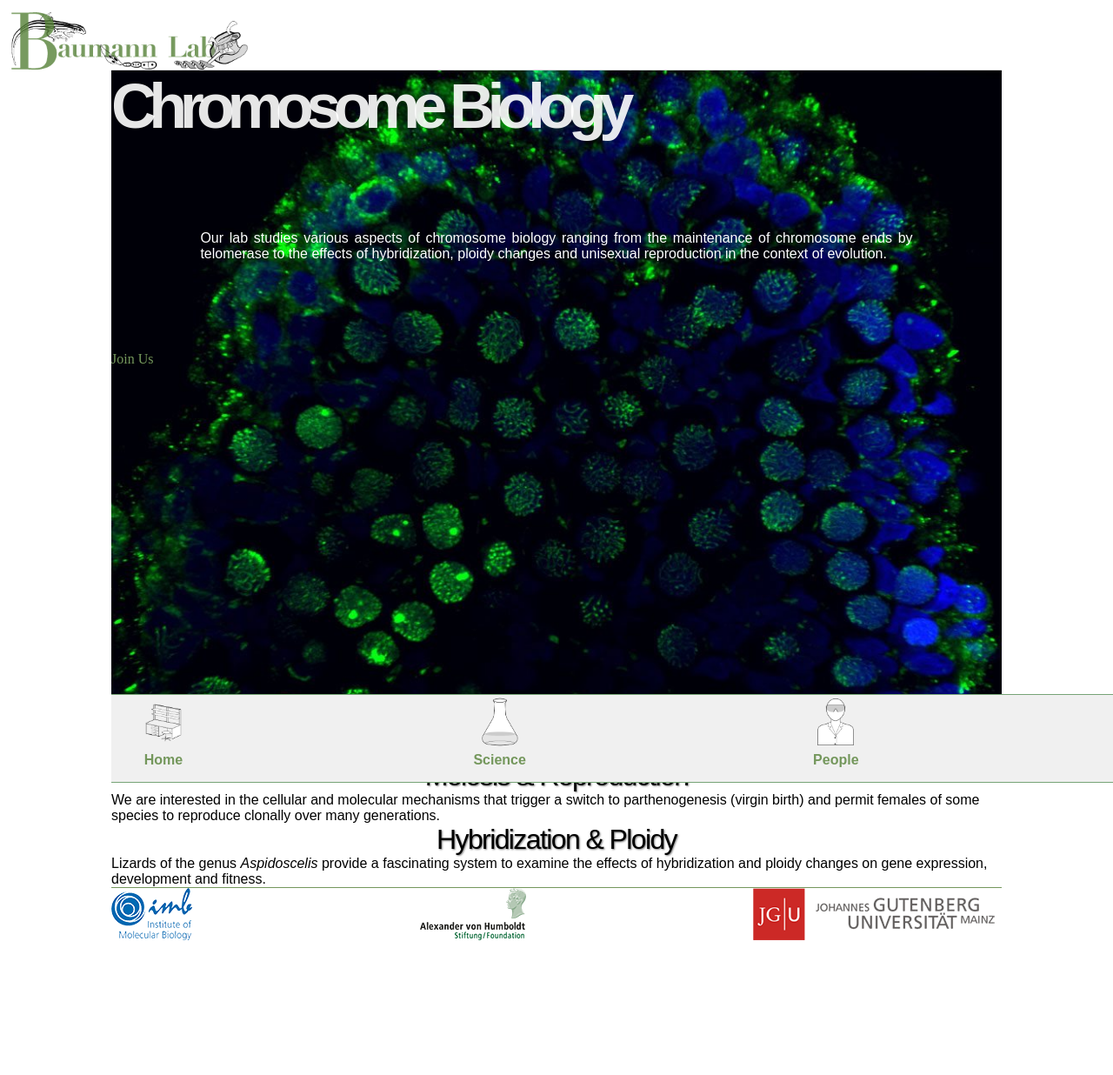
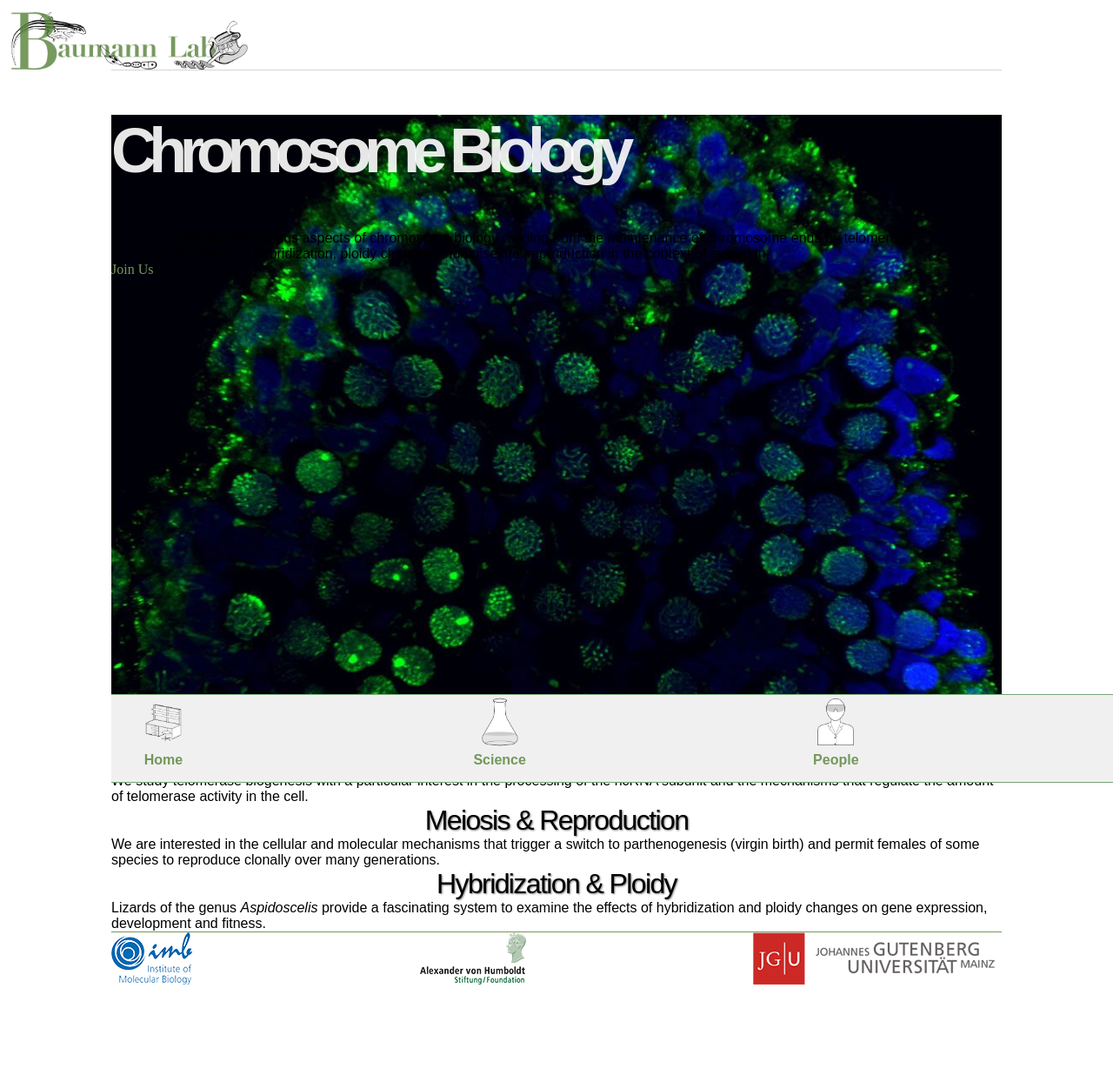
Before and after one commit to kristi-jensen/kristi-jensen.github.io, a Jekyll site: the page built from index.html, in a window 1280 px wide. Shown: the whole page at 87% size. Built offline with Jekyll 4.4.1, drawn with Linux system fonts in a browser that asks for light colours; before the commit the page ends 1185 px from its top, so only the background shows below that.

Commit message:
Update main.css

```diff
--- a/css/main.css
+++ b/css/main.css
@@ -107,14 +107,23 @@
 }
 #chrbioH {
     color: rgba(255,255,255,0.9);
+    margin: 5% 0;
 }
 #button {
-    background-color: #74975c;
+    background-color: rgba(255,255,255,0.9);
+    margin: 0, auto;
+    text-align: center;
+}
+button a {
+    font-family: "Raleway", sans-serif;
+    font-weight: bold;
+    font-size: 1.3em;
+    color: ;
 }
 #chrbio p{
-    color: white;
+    color: black;
     text-align: justify;
-    margin: 10%;
+    margin: 0 10% 0 5%;
 }
 @media (min-width: 768px) {
 body {
```
